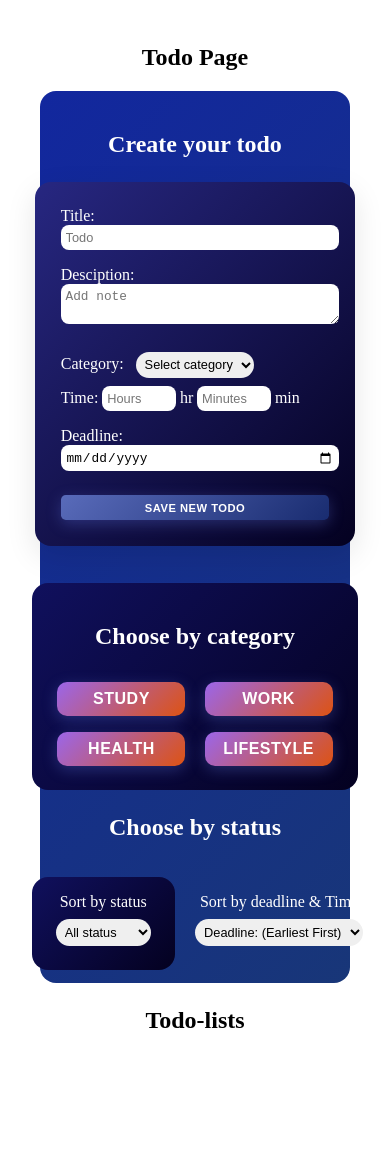
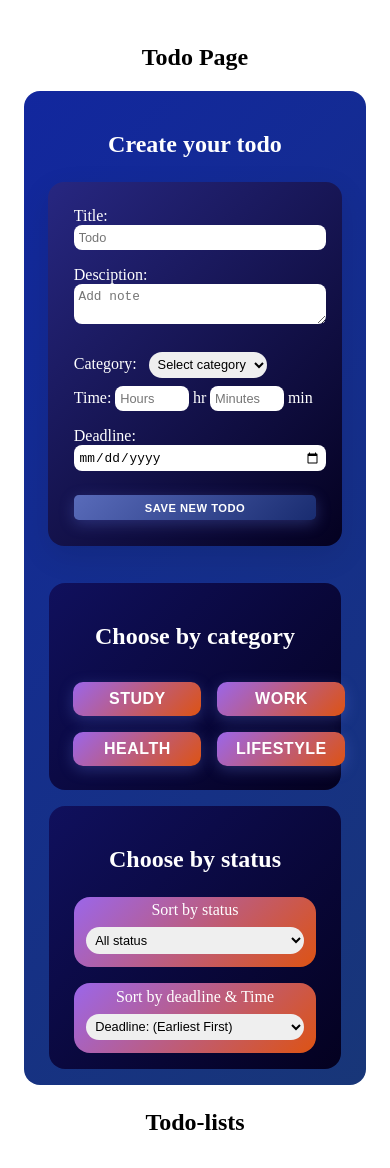
Before and after one commit to ddaviddahlgren/Projektarbete-Frontend-2, a React (Vite) app: page /todos in a window 390 px wide. Shown: the top 1168 px of the page. Before the commit the page ends 1098 px from the top, so only its background shows below. Built offline with nearby package versions, Linux system fonts and the light colour scheme.

Commit message:
feat: update mobile styling

```diff
--- a/src/App.css
+++ b/src/App.css
@@ -2,5 +2,5 @@
   max-width: 1280px;
   margin: 0 auto;
   padding: 1rem;
-  /* text-align: center; */
+  text-align: center;
 }
--- a/src/components/todos/chooseTodo/chooseTodo.module.css
+++ b/src/components/todos/chooseTodo/chooseTodo.module.css
@@ -1,4 +1,4 @@
-.chooseCat, .chooseStatus {
+.chooseCat, .chooseContainer {
     background: linear-gradient(135deg, #10105d 0%, #040120 100%);
     margin: 0.8rem;
     border-radius: 1rem;
@@ -54,11 +54,19 @@ h3 {
 
 .sortBySelect {
   display: grid;
-  grid-template-columns: 0.7fr 1fr;
+  grid-template-columns: 1fr 1fr;
   grid-template-rows: 1fr;
   place-items: center;
   text-align: center;
   align-content: center;
+}
+
+ .chooseStatus, .chooseDeadline {
+  display: flex;
+  flex-direction: column;
+  background: linear-gradient(135deg, #9b66ea 0%, #dd5313 100%);
+  padding: 1rem;
+  border-radius: 1rem;
 }
 
 select, option {
@@ -68,3 +76,24 @@ select, option {
   padding: 0.3rem;
   margin: 0.5rem;
 }
+
+
+@media (max-width: 500px) {
+  .chooseCat, .chooseContainer {
+    justify-self: center;
+    width: 75%;
+    margin-bottom: 1rem;
+  }
+
+  .sortBySelect {
+    grid-template-columns: 1fr;
+    gap: 1rem;
+    place-items: stretch;
+  }
+
+  .chooseStatus, .chooseDeadline {
+    width: 90%;
+    padding: 0.3rem;
+    justify-self: center;
+  }
+}
--- a/src/components/todos/todoInput/TodoInput.module.css
+++ b/src/components/todos/todoInput/TodoInput.module.css
@@ -69,3 +69,10 @@ textarea {
     align-items: center;
   }
 }
+
+@media (max-width: 500px) {
+  .container {
+    justify-self: center;
+    max-width: 85%;
+  }
+}
--- a/src/components/todos/todoItem/todoItem.module.css
+++ b/src/components/todos/todoItem/todoItem.module.css
@@ -86,7 +86,6 @@
 
 /* Delete Button */
 .deleteButton {
-  max-width: 15%;
   padding: 0.5rem;
   font-size: 0.8rem;
   font-weight: 600;
@@ -159,6 +158,9 @@
 
   .editButton,
   .deleteButton {
-    width: 100%;
+    width: auto;
+    padding: 0.5rem;
+    font-size: 0.7rem;
+    justify-self: center;
   }
 }
--- a/src/components/todos/todoList/todoList.module.css
+++ b/src/components/todos/todoList/todoList.module.css
@@ -7,6 +7,7 @@ h3 {
     grid-template-columns: 1fr 1fr 1fr;
     margin: 1rem;
     gap: 0.5rem;
+    text-align: left !important;
 }
 
 @media (max-width: 768px) {
--- a/src/pages/todos/Todos.module.css
+++ b/src/pages/todos/Todos.module.css
@@ -21,17 +21,19 @@ h2 {
     display: grid;
     grid-template-columns: 1fr;
     grid-template-rows: 1fr;
-    margin: 1rem;
+    margin: 0.3rem;
     gap: 0.5rem;
   }
 }
 
 @media (max-width: 500px) {
   .todoPage {
+    justify-self: center;
+    width: 100%;
     display: grid;
     grid-template-columns: 1fr;
     grid-template-rows: 1fr;
-    margin: 1rem;
+    margin: 0.3rem;
     gap: 0.5rem;
   }
 }
```
